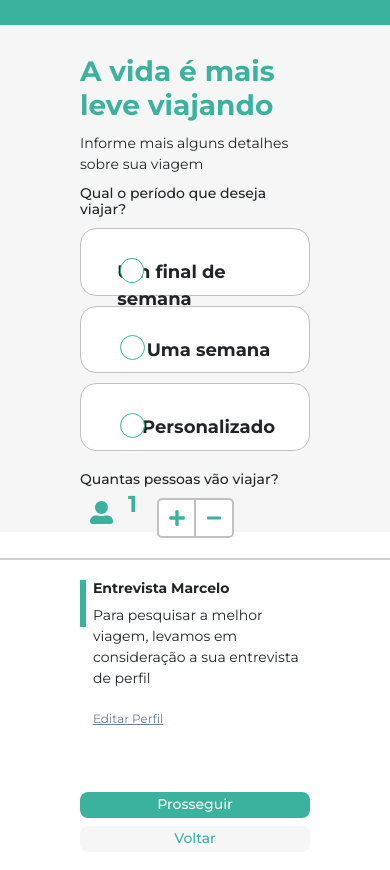
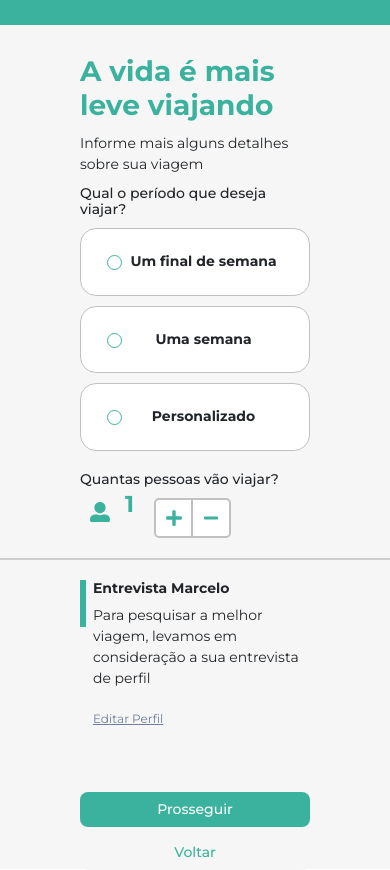
Before and after one commit to StartFuture/novi-frontend, a React (Create React App) app: page /newTrip in a window 390 px wide. Built offline with nearby package versions, Linux system fonts and the light colour scheme; the HTML template or start-up script is replaced by a standard one.

Commit message:
feat(New Trip): Finish responsivity

```diff
--- a/src/pages/newTrip/styles.ts
+++ b/src/pages/newTrip/styles.ts
@@ -77,7 +77,7 @@ export const Container = styled.div`
     }
 
     small {
-        margin: 30px auto 20px auto;
+        margin: 50px auto 20px auto;
         font-size: 16px;
         font-weight: 600;
     }
@@ -173,14 +173,13 @@ export const Container = styled.div`
     /* Create a custom radio button */
     .checkmark {
         position: relative;
-        top: 0;
+        top: 2vh;
         left: 5.3vw;
         height: 25px;
         width: 25px;
         background-color: #FFF;
         border: .1rem solid ${props => props.theme.colors.primaryColor};
         border-radius: 50%;
-        margin-top: 20px;
     }
 
     /* On mouse-over, add a grey background color */
@@ -263,7 +262,7 @@ export const Container = styled.div`
         }
 
         small {
-            margin: 20px auto 10px auto;
+            margin: 40px auto 10px auto;
             font-size: 14px;
         }
 
@@ -272,7 +271,7 @@ export const Container = styled.div`
         }
 
         .peopleIcon {
-            font-size: 23px;
+            font-size: 20px;
         }
 
         .numberPeople {
@@ -318,13 +317,13 @@ export const Container = styled.div`
         }
 
         .btnNext {
-            padding: 1% 2.5%;
+            padding: 2% 5%;
             width: 85%;
             font-size: 14px;
         }
 
         .btnPrevious {
-            padding: 1% 2.5%;
+            padding: 2% 5%;
             width: 85%;
             font-size: 14px;
         }
@@ -333,7 +332,7 @@ export const Container = styled.div`
 
     @media only screen and (max-device-width: 900px) {
         width: 100vw;
-        height: 60vh;
+        height: 100vh;
         padding: 30px 80px 0px 80px;
 
         .displayFlexColumnRow {
@@ -350,8 +349,11 @@ export const Container = styled.div`
         }
 
         .checkmark {
-            top: 1vh;
-            left: 6.8vw;
+            top: 40%;
+            bottom: 30%;
+            left: 7%;
+            height: 15px;
+            width: 15px;
         }
 
         h3 {
@@ -359,8 +361,8 @@ export const Container = styled.div`
         }
 
         small {
-            margin: 30px auto 10px auto;
-            font-size: 18px;
+            margin: auto;
+            font-size: 14px;
         }
 
         .peopleIcon {
@@ -389,10 +391,12 @@ export const Container = styled.div`
         }
 
         .btnNext {
+            padding: 3% 8%;
             width: 100%;
         }
 
         .btnPrevious {
+            padding: 3% 8%;
             width: 100%;
         }
     }
```
